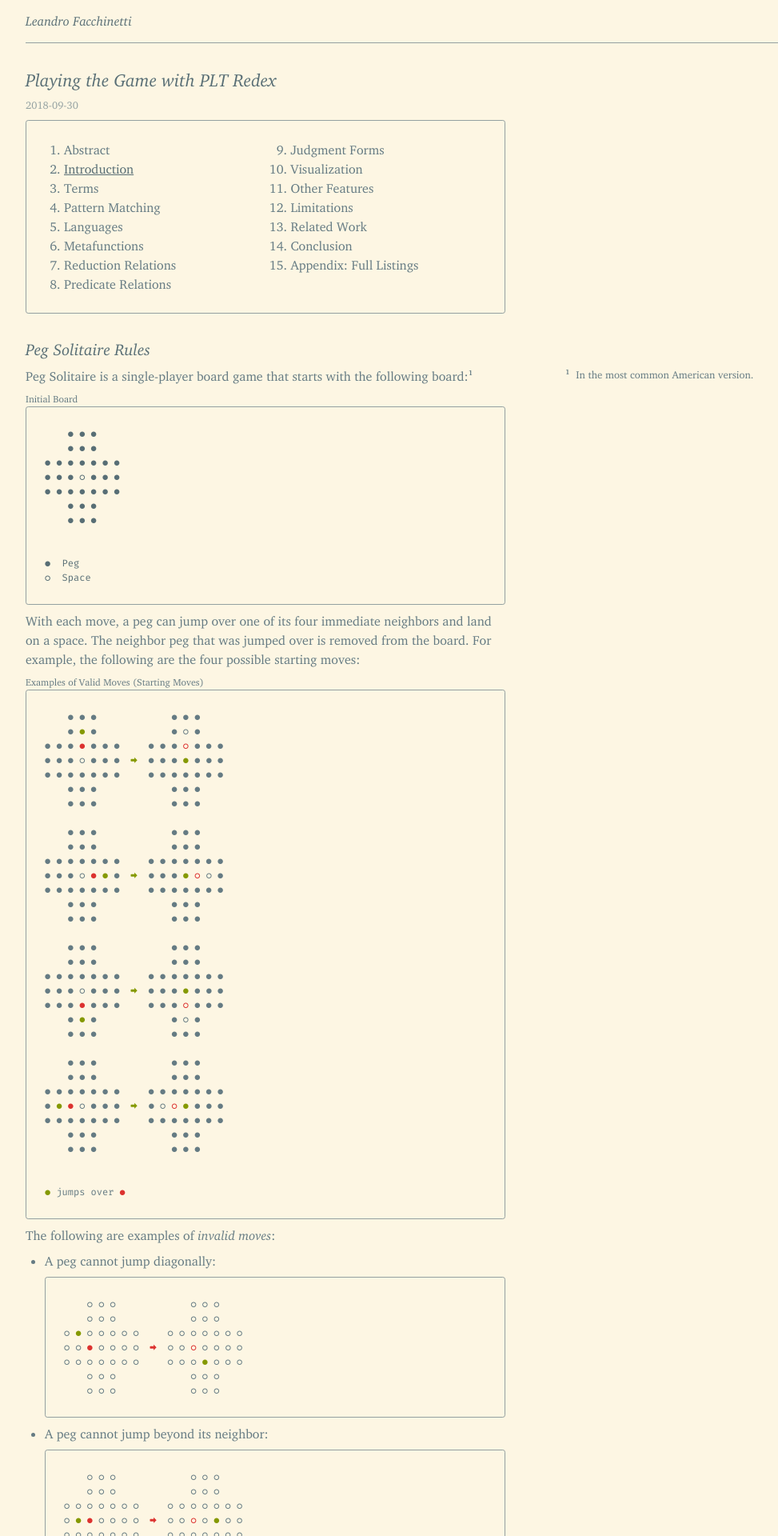
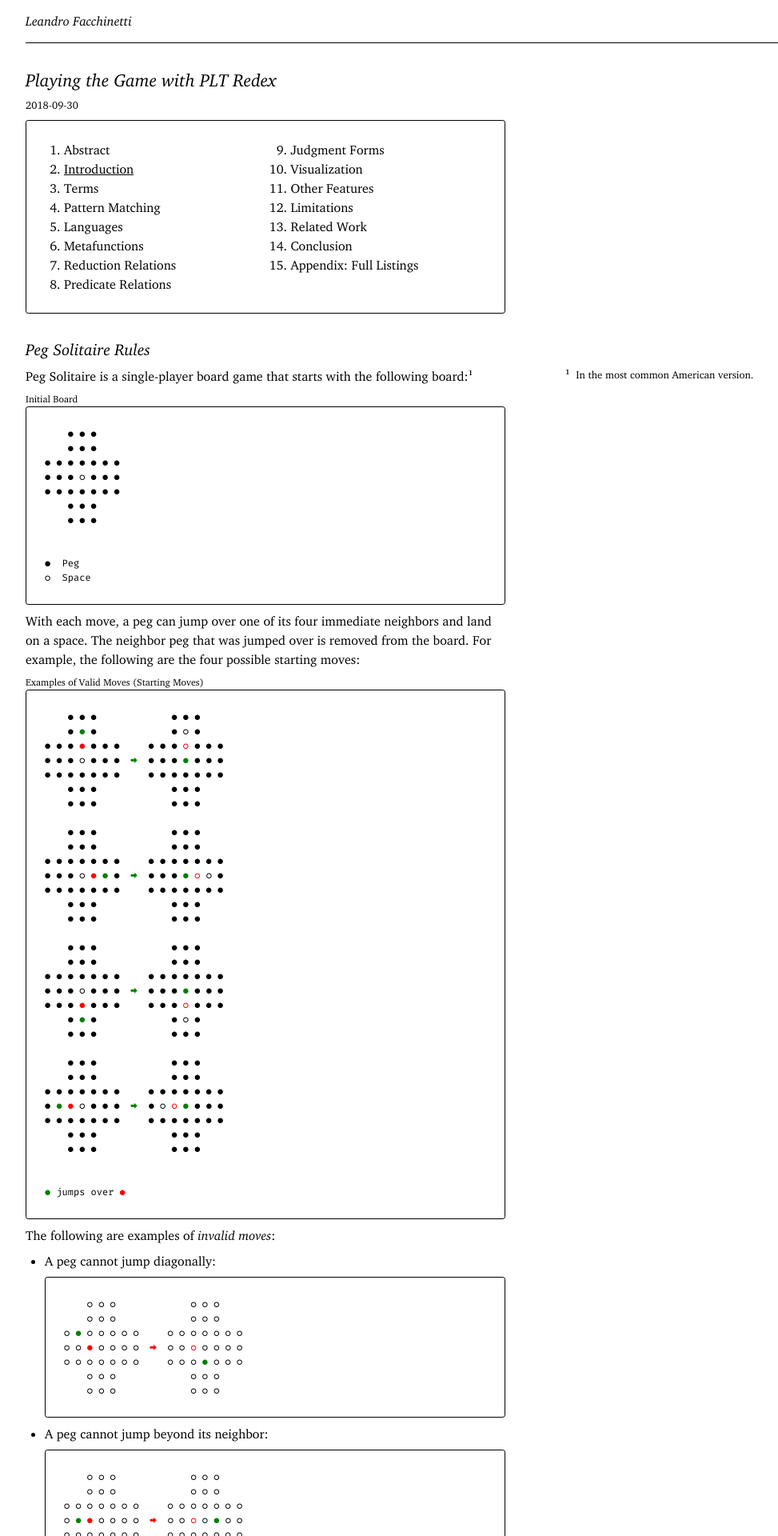
Before and after one commit to leafac/leafac.com, a Jekyll site: the page built from prose/playing-the-game-with-plt-redex/introduction.md, in a window 1280 px wide. Shown: the top 1920 px of the page at 80% size, without its empty margins (108-1081 px from the left). Built offline with Jekyll 4.4.1, drawn with Linux system fonts in a browser that asks for light colours.

Commit message:
Change background color

```diff
--- a/stylesheets/main.scss
+++ b/stylesheets/main.scss
@@ -5,7 +5,6 @@
 // AUXILIARY
 
 @import "normalize.css";
-@import "syntax-highlighting.css";
 
 @function rem($px) {
   @return #{round($px/16px * 100) / 100}rem;
@@ -62,40 +61,6 @@ $line-height--medium:          1.5;
 $text-indent:                  1.5rem;
 
 // ---------------------------------------------------------------------------------------------------
-// PALETTE
-
-$solarized--base03:  #002b36;
-$solarized--base02:  #073642;
-$solarized--base01:  #586e75;
-$solarized--base00:  #657b83;
-$solarized--base0:   #839496;
-$solarized--base1:   #93a1a1;
-$solarized--base2:   #eee8d5;
-$solarized--base3:   #fdf6e3;
-$solarized--yellow:  #b58900;
-$solarized--orange:  #cb4b16;
-$solarized--red:     #dc322f;
-$solarized--magenta: #d33682;
-$solarized--violet:  #6c71c4;
-$solarized--blue:    #268bd2;
-$solarized--cyan:    #2aa198;
-$solarized--green:   #859900;
-
-$palette--background:           $solarized--base3;
-$palette--background-highlight: $solarized--base2;
-$palette--secondary-content:    $solarized--base1;
-$palette--primary-content:      $solarized--base00;
-$palette--emphasized-content:   $solarized--base01;
-$palette--yellow:               $solarized--yellow;
-$palette--orange:               $solarized--orange;
-$palette--red:                  $solarized--red;
-$palette--magenta:              $solarized--magenta;
-$palette--violet:               $solarized--violet;
-$palette--blue:                 $solarized--blue;
-$palette--cyan:                 $solarized--cyan;
-$palette--green:                $solarized--green;
-
-// ---------------------------------------------------------------------------------------------------
 // BORDERS
 
 $border-width:  1px;
@@ -113,7 +78,7 @@ $border-radius: $space--extra-small;
 
 @mixin box {
   @include insertion;
-  border: $border-width solid $palette--secondary-content;
+  border: $border-width solid;
   border-radius: $border-radius;
   padding: $text-indent;
   padding-left: calc($text-indent - $border-width);
@@ -219,7 +184,7 @@ body {
 body > header h1 {
   margin-top: $space--none;
   padding-bottom: $space--medium;
-  border-bottom: $border-width solid $palette--secondary-content;
+  border-bottom: $border-width solid;
   margin-bottom: $space--extra-large;
 }
 
@@ -233,7 +198,6 @@ main > header {
 time {
   font-weight: 400;
   font-size: $font-size--small;
-  color: $palette--secondary-content;
 }
 
 .table-of-contents {
@@ -246,7 +210,6 @@ time {
     text-decoration: none;
     &.active {
       text-decoration: underline;
-      color: $palette--emphasized-content;
     }
   }
 }
@@ -255,14 +218,12 @@ time {
 // HEADINGS
 
 h1, h2  {
-  color: $palette--emphasized-content;
   margin-top: $space--extra-large;
   margin-bottom: $space--small;
   line-height: $line-height--small;
   font-weight: 400;
   a {
     text-decoration: none;
-    color: $palette--emphasized-content;
   }
   & + & {
     margin-top: $space--medium;
@@ -294,7 +255,6 @@ hr {
     display: block;
     text-align: center;
     content: "* * *";
-    color: $palette--secondary-content;
   }
 }
 
@@ -307,8 +267,6 @@ body {
   text-rendering: optimizeLegibility;
   font-family: $font-family--main;
   font-size: $font-size--medium;
-  background-color: $palette--background;
-  color: $palette--primary-content;
   line-height: $line-height--medium;
 }
 
@@ -448,7 +406,7 @@ th {
 // REFERENCES
 
 a {
-  color: $palette--primary-content;
+  color: black;
 }
 
 // ---------------------------------------------------------------------------------------------------
@@ -465,15 +423,10 @@ summary {
 // ---------------------------------------------------------------------------------------------------
 // INLINE
 
-.placeholder {
-  @extend code;
-  color: $palette--blue;
-}
-
 .success {
-  color: $palette--green;
+  color: green;
 }
 
 .error {
-  color: $palette--red;
+  color: red;
 }
--- a/stylesheets/syntax-highlighting.css
+++ /dev/null
@@ -1,79 +0,0 @@
-/* $ rougify style base16.solarized.light */
-
-.highlight table td { padding: 5px; }
-.highlight table pre { margin: 0; }
-.highlight, .highlight .w {
-  color: #586e75;
-}
-.highlight .err {
-  color: #002b36;
-  background-color: #dc322f;
-}
-.highlight .c, .highlight .cd, .highlight .cm, .highlight .c1, .highlight .cs {
-  color: #657b83;
-}
-.highlight .cp {
-  color: #b58900;
-}
-.highlight .nt {
-  color: #b58900;
-}
-.highlight .o, .highlight .ow {
-  color: #93a1a1;
-}
-.highlight .p, .highlight .pi {
-  color: #93a1a1;
-}
-.highlight .gi {
-  color: #859900;
-}
-.highlight .gd {
-  color: #dc322f;
-}
-.highlight .gh {
-  color: #268bd2;
-  background-color: #002b36;
-  font-weight: bold;
-}
-.highlight .k, .highlight .kn, .highlight .kp, .highlight .kr, .highlight .kv {
-  color: #6c71c4;
-}
-.highlight .kc {
-  color: #cb4b16;
-}
-.highlight .kt {
-  color: #cb4b16;
-}
-.highlight .kd {
-  color: #cb4b16;
-}
-.highlight .s, .highlight .sb, .highlight .sc, .highlight .sd, .highlight .s2, .highlight .sh, .highlight .sx, .highlight .s1 {
-  color: #859900;
-}
-.highlight .sr {
-  color: #2aa198;
-}
-.highlight .si {
-  color: #d33682;
-}
-.highlight .se {
-  color: #d33682;
-}
-.highlight .nn {
-  color: #b58900;
-}
-.highlight .nc {
-  color: #b58900;
-}
-.highlight .no {
-  color: #b58900;
-}
-.highlight .na {
-  color: #268bd2;
-}
-.highlight .m, .highlight .mf, .highlight .mh, .highlight .mi, .highlight .il, .highlight .mo, .highlight .mb, .highlight .mx {
-  color: #859900;
-}
-.highlight .ss {
-  color: #859900;
-}
```
Also changed, not shown: index.md (+7 -8 lines), prose/email-migration/index.md (+47 -46 lines), prose/email-migration/migration.png (added), 1 other file.
